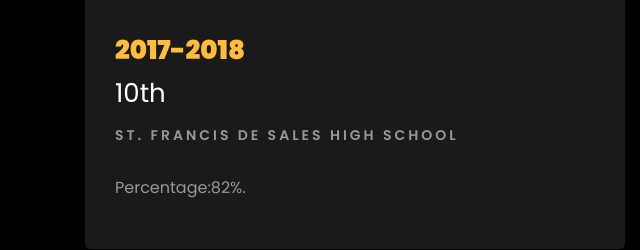
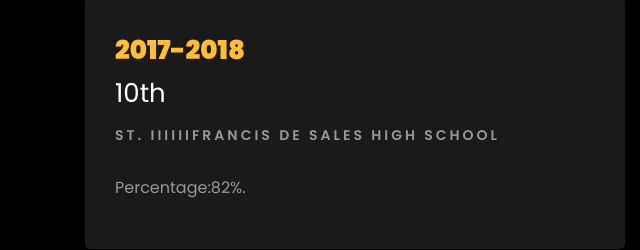
Before and after one commit to ntr12321/madhukumaryarojuportfolio, a plain HTML site: page index.html in a window 1280 px wide. Shown: the part 2342-2592 px from the top of the page, 0-640 px from the left. Drawn offline with Linux system fonts and the light colour scheme; files whose address does not match are found by name.

Commit message:
Update index.html

```diff
--- a/index.html
+++ b/index.html
@@ -405,7 +405,7 @@
     				<div class="resume-wrap ftco-animate">
     					<span class="date">2017-2018</span>
     					<h2>10th</h2>
-    					<span class="position">St. Francis De Sales High School</span>
+    					<span class="position">St. iiiiiiFrancis De Sales High School</span>
 
 
     					<p class="mt-4">Percentage:82%.</p>
```
